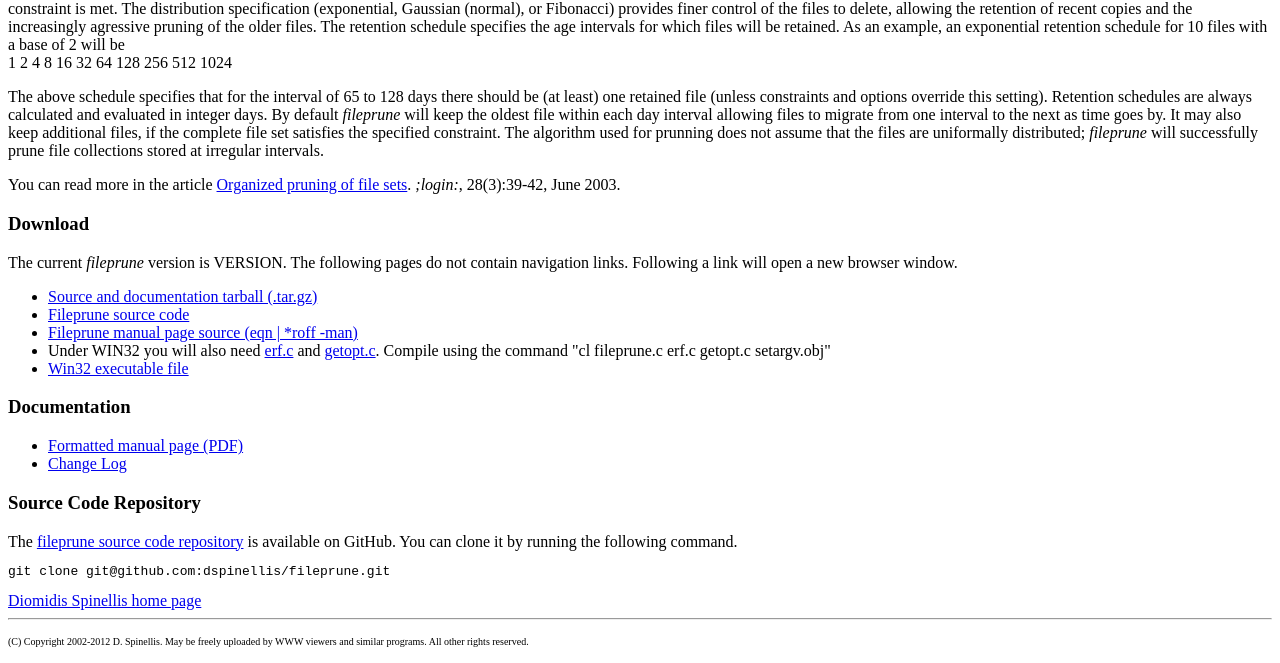
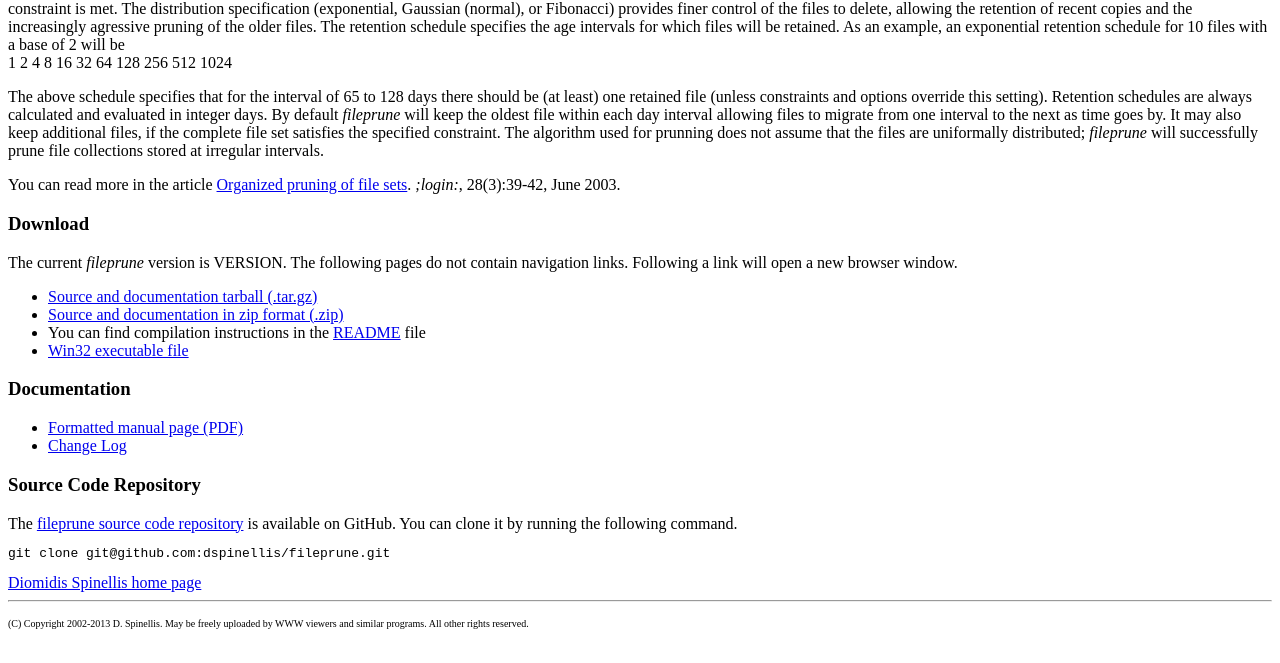
Before and after one commit to dspinellis/fileprune, a plain HTML site: page index.html in a window 1280 px wide. Shown: the part 380-1043 px from the top of the page. Drawn offline with Linux system fonts and the light colour scheme.

Commit message:
Reorganize distribution

```diff
--- a/index.html
+++ b/index.html
@@ -53,12 +53,8 @@ The following pages do not contain navigation links.
 Following a link will open a new browser window.
 <ul>
 <li><a href="fileprune-VERSION.tar.gz" target="NEW">Source and documentation tarball (.tar.gz)</a>
-<li><a href="fileprune.c" target="NEW">Fileprune source code</a>
-<li><a href="fileprune.1" target="NEW">Fileprune manual page source (eqn | *roff -man)</a>
-<li>Under WIN32 you will also need
-<a href="erf.c" target="NEW">erf.c</a> and
-<a href="getopt.c" target="NEW">getopt.c</a>.
-Compile using the command "cl fileprune.c erf.c getopt.c setargv.obj"
+<li><a href="fileprune-VERSION.zip" target="NEW">Source and documentation in zip format (.zip)</a>
+<li>You can find compilation instructions in the <a href="README.txt" target="NEW">README</a> file
 <li><a href="fileprune.exe" target="NEW">Win32 executable file</a>
 </ul>
 <h3>Documentation</h3>
@@ -79,7 +75,7 @@ git clone git@github.com:dspinellis/fileprune.git
 <a href="../../.." target="NEW">Diomidis Spinellis home page</a>
 <hr /> <p />
 <font size=-2>
-(C) Copyright 2002-2012 D. Spinellis.
+(C) Copyright 2002-2013 D. Spinellis.
 May be freely uploaded by WWW viewers and similar programs.
 All other rights reserved.
 </font>
```
Also changed, not shown: 2 other files.
